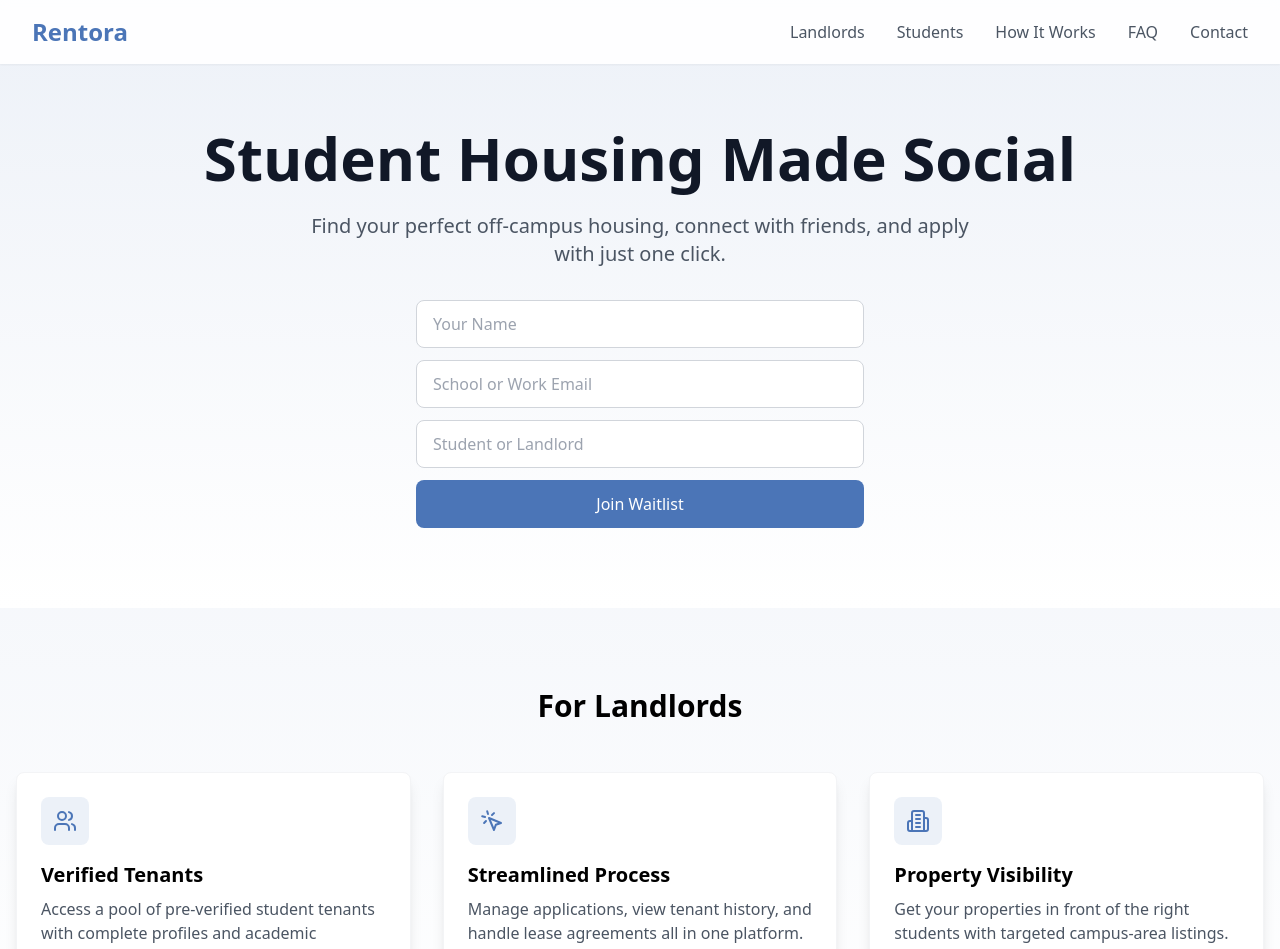
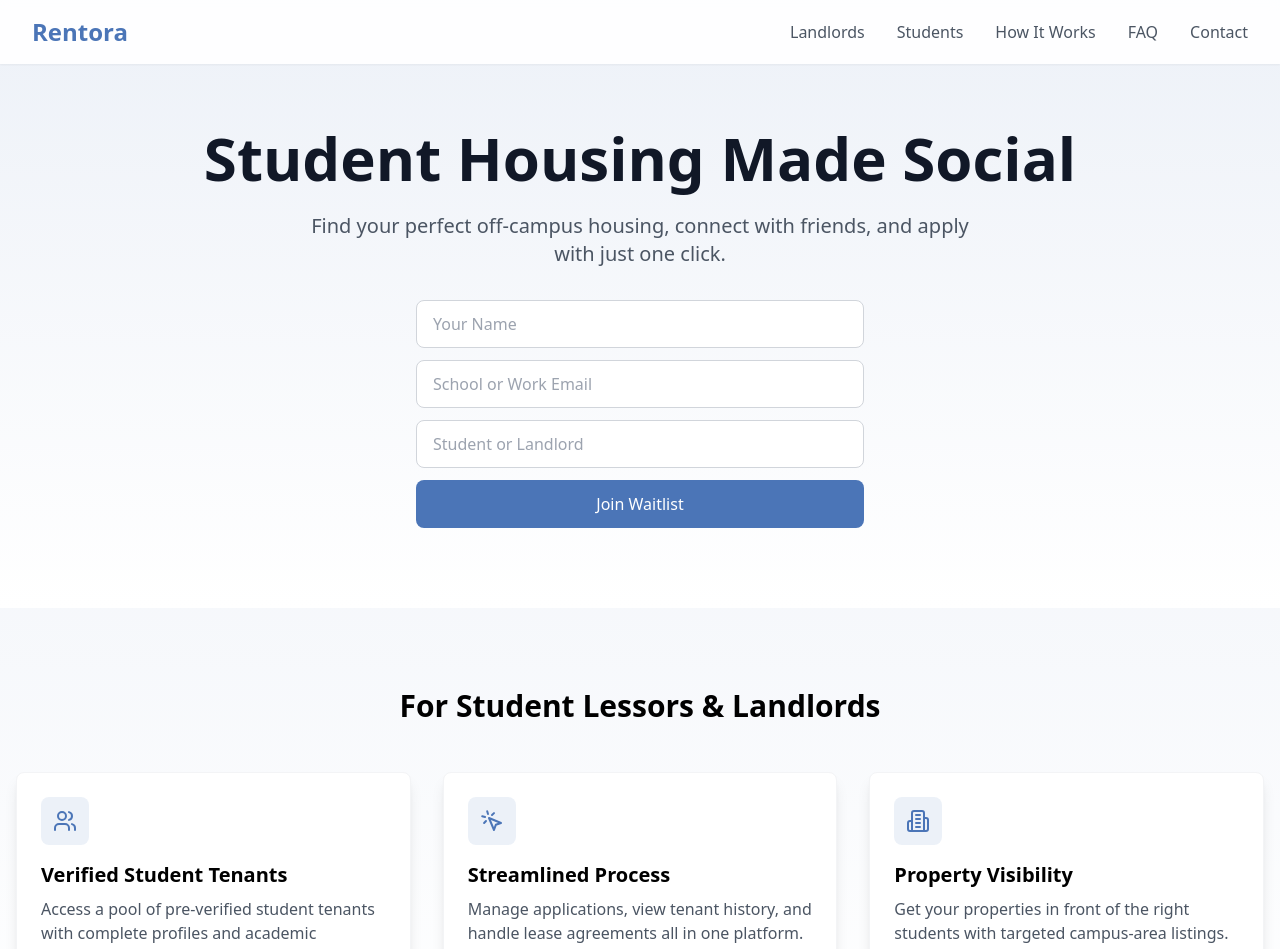
Before and after one commit to sasankgamini/rentora-landing, a React (Vite) app: page / in a window 1280 px wide. Shown: the top 949 px of the page. Built offline with nearby package versions, Linux system fonts and the light colour scheme.

Commit message:
changed landlords wording

```diff
--- a/src/App.tsx
+++ b/src/App.tsx
@@ -271,14 +271,14 @@ function App() {
       <section id="landlords" className="py-20 px-4 bg-gradient-to-b from-[#4B75B7]/5 to-white">
         <div className="max-w-7xl mx-auto">
           <h2 className="text-3xl font-bold text-center mb-12">
-            For Landlords
+            For Student Lessors & Landlords
           </h2>
           <div className="grid md:grid-cols-3 gap-8">
             <div className="p-6 rounded-lg bg-white shadow-lg border border-gray-100">
               <div className="w-12 h-12 bg-[#4B75B7]/10 rounded-lg flex items-center justify-center mb-4">
                 <Users className="text-[#4B75B7]" size={24} />
               </div>
-              <h3 className="text-xl font-semibold mb-2">Verified Tenants</h3>
+              <h3 className="text-xl font-semibold mb-2">Verified Student Tenants</h3>
               <p className="text-gray-600">
                 Access a pool of pre-verified student tenants with complete profiles and academic verification.
               </p>
```
